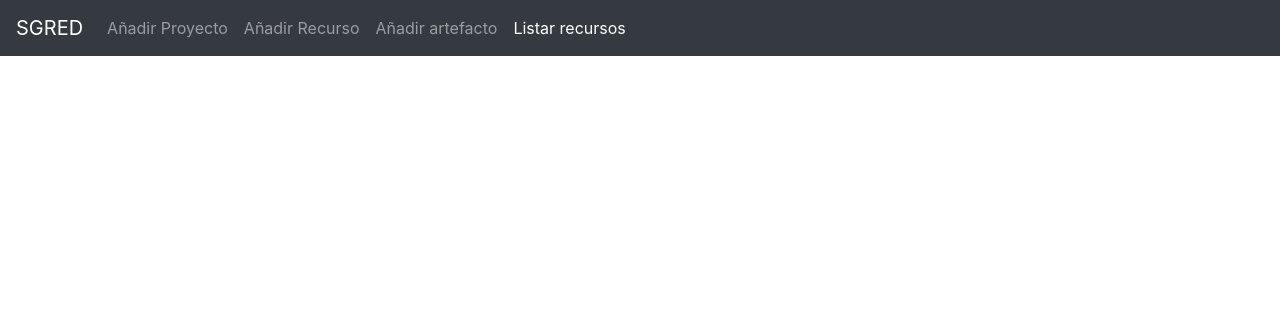
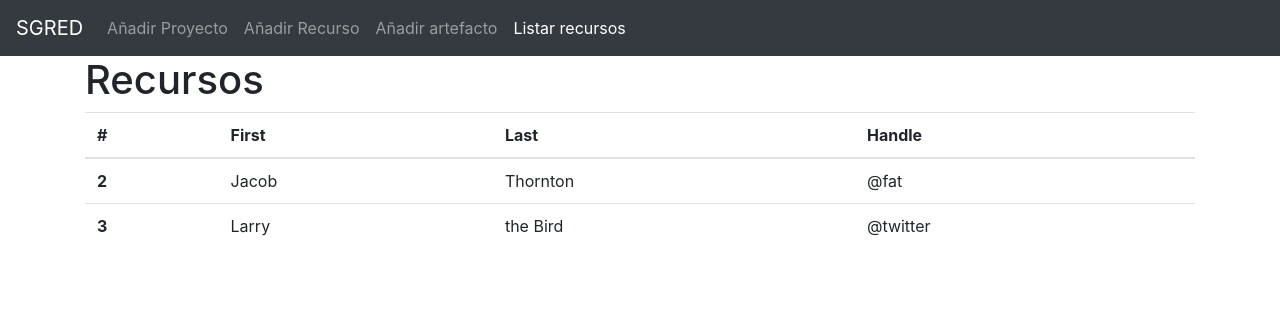
Before and after one commit to agilesg4/PryFinalAgiles20182, a Django app: page /polls/recurso/list in a window 1280 px wide. Shown: the top 316 px of the page. Run offline with Django 3.2, Linux system fonts and the light colour scheme; data that the repository does not hold is empty; some libraries are stand-ins or nearby versions.

Commit message:
Listar recursos con errores en back

```diff
--- a/SGRED_HG/SGRED_HG/urls.py
+++ b/SGRED_HG/SGRED_HG/urls.py
@@ -18,6 +18,7 @@ from django.conf.urls import include
 from django.contrib import admin
 
 urlpatterns = [
+    url(r'^', include('polls.urls')),
     url(r'^polls/', include('polls.urls')),
     url(r'^admin/', admin.site.urls)
 ]
--- a/SGRED_HG/polls/templates/polls/listRecurso.html
+++ b/SGRED_HG/polls/templates/polls/listRecurso.html
@@ -11,6 +11,28 @@
     <!-- Static files -->
     <link href="{% static 'css/recursos/list.css' %}" rel="stylesheet" />
     <script type="text/javascript" src="{% static 'js/recursos/list.js' %}"></script>
+    <script>
+        $(document).ready(function(){
+    	    cargarRecursos();
+        });
+        function cargarRecursos(){
+            console.log('Ejecutando funcion cargarRecurso')
+            $.ajax({
+                url: "/resources/",
+                type: "GET",
+                success: function(result){
+                    console.log('Ajax request through function cargarRecurso return success');
+                    if(result !== null){
+                    }
+                },
+                error: function(errMsj){
+                    alert('There was an error trying to show the information, please try again.\n\nIf the problem persists contact the system administrator');
+                }
+            });
+        }
+
+
+    </script>
 </head>
 <body>
 <nav class="navbar navbar-expand-sm bg-dark navbar-dark">
@@ -35,5 +57,39 @@
 </nav>
 <!-- End NavBard -->
 
-<div class="container" id="tiposList"></div>
+<div class="container" id="tiposList">
+    <h1>Recursos</h1>
+    <table class="table">
+        <thead>
+            <tr>
+                <th scope="col">#</th>
+                <th scope="col">First</th>
+                <th scope="col">Last</th>
+                <th scope="col">Handle</th>
+            </tr>
+        </thead>
+        <tbody>
+            {% for recurso in recursos %}
+            <tr>
+                <th scope="row">{{ recurso.id_recurso }}</th>
+                <td>{{ recurso.titulo }}</td>
+                <td>{{ recurso.tipo }}</td>
+                <td><a href="#">Editar</a></td>
+            </tr>
+            {% endfor %}
+            <tr>
+                <th scope="row">2</th>
+                <td>Jacob</td>
+                <td>Thornton</td>
+                <td>@fat</td>
+            </tr>
+            <tr>
+                <th scope="row">3</th>
+                <td>Larry</td>
+                <td>the Bird</td>
+                <td>@twitter</td>
+            </tr>
+        </tbody>
+    </table>
+</div>
 </body>
--- a/SGRED_HG/polls/urls.py
+++ b/SGRED_HG/polls/urls.py
@@ -5,6 +5,7 @@ urlpatterns = [
     url(r'^$', views.index, name='index'),
     url(r'^api/recurso/listByTipo$', views.apiRecursoListByTipo, name='apiRecursoListByTipo'),
     url(r'^recurso/list$', views.listRecurso, name='listRecurso'),
+    url(r'^resources/$', views.listResources, name='listResources'),
     url(r'^add_Proyecto/$', views.add_Proyecto, name='add_Proyecto'),
     url(r'^recurso/$', views.addRecurso, name='addRecurso'),
     url(r'^addArtefacto/$', views.add_artefacto, name='addArtefacto'),
--- a/SGRED_HG/polls/views.py
+++ b/SGRED_HG/polls/views.py
@@ -1,9 +1,10 @@
 from __future__ import unicode_literals
-from django.shortcuts import render, redirect
+from django.shortcuts import render, redirect, render_to_response
+from django.template.loader import render_to_string
 from django.views.decorators.csrf import csrf_exempt
 from django.http import HttpResponse, HttpResponseRedirect, request, HttpResponseBadRequest, JsonResponse
 from django.core import serializers
-from .models import Recurso, Artefacto
+from .models import Recurso, Artefacto, Proyecto
 from .serializers import RecursoSerializer
 from .forms import RecursoForm, ArtefactoForm, ProyectoForm
 import json
@@ -60,6 +61,16 @@ def listRecurso(request):
 def agregar_artefacto(request):
     return render(request, "polls/addArtefacto.html")
 
+def listResources(request):
+    print 'inside get resources list'
+    return HttpResponse("peticion exitosa")
+    #lista_recursos = Recurso.objects.all().values('id_recurso', 'titulo', 'tipo')
+    #context = {'recursos': lista_recursos}
+    #return HttpResponse(json.dumps(list), content_type="application/json")
+    #return render_to_response(request, 'polls/listRecurso.html', context)
+    #return HttpResponse(json.dumps(list), content_type="application/json")
+    #return render_to_string('polls/listRecurso.html', test_list)
+
 
 @csrf_exempt
 def add_artefacto(request):
```
Also changed, not shown: SGRED_HG/SGRED_HG/settings.py (+13 -5 lines).
